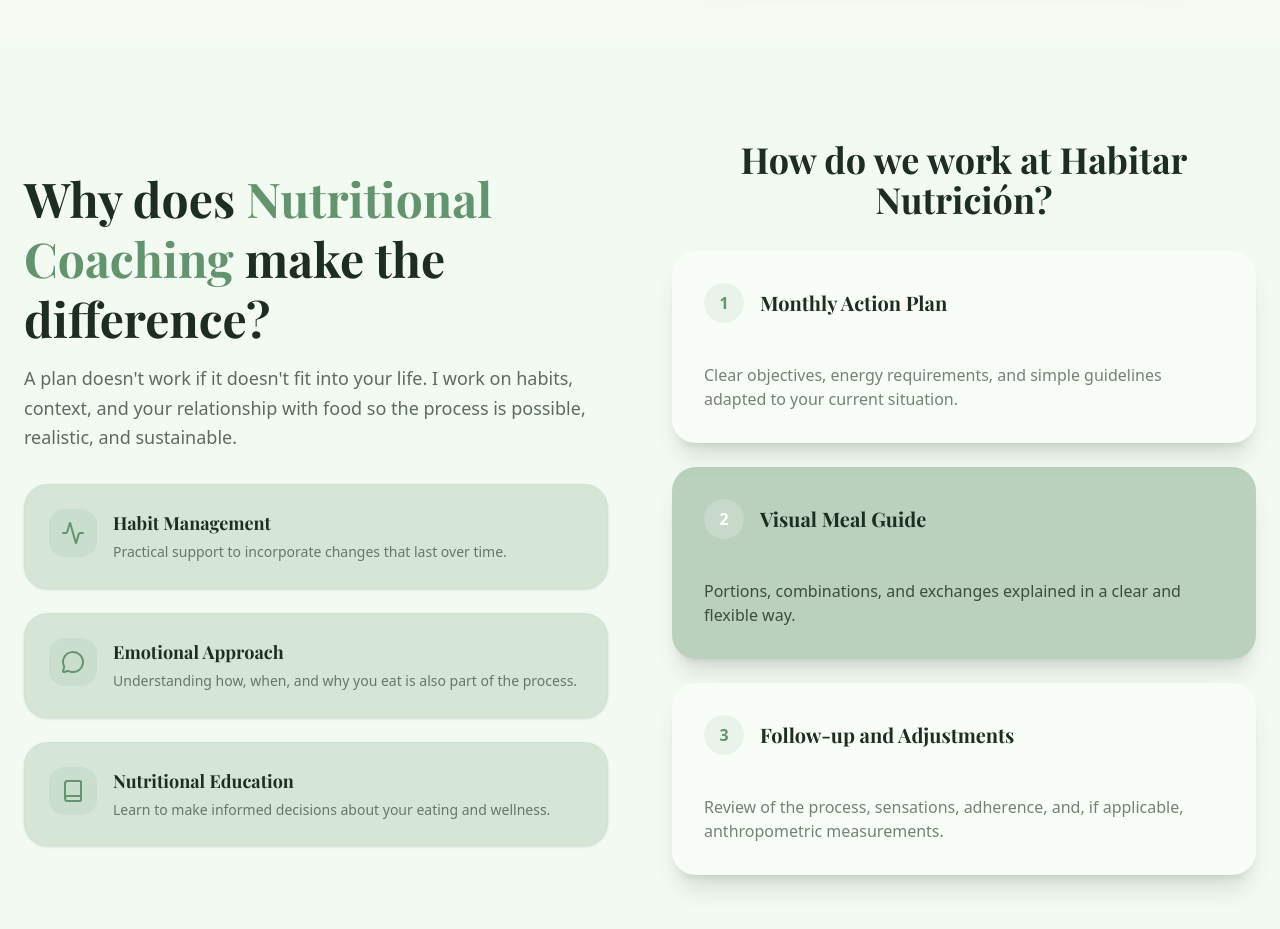
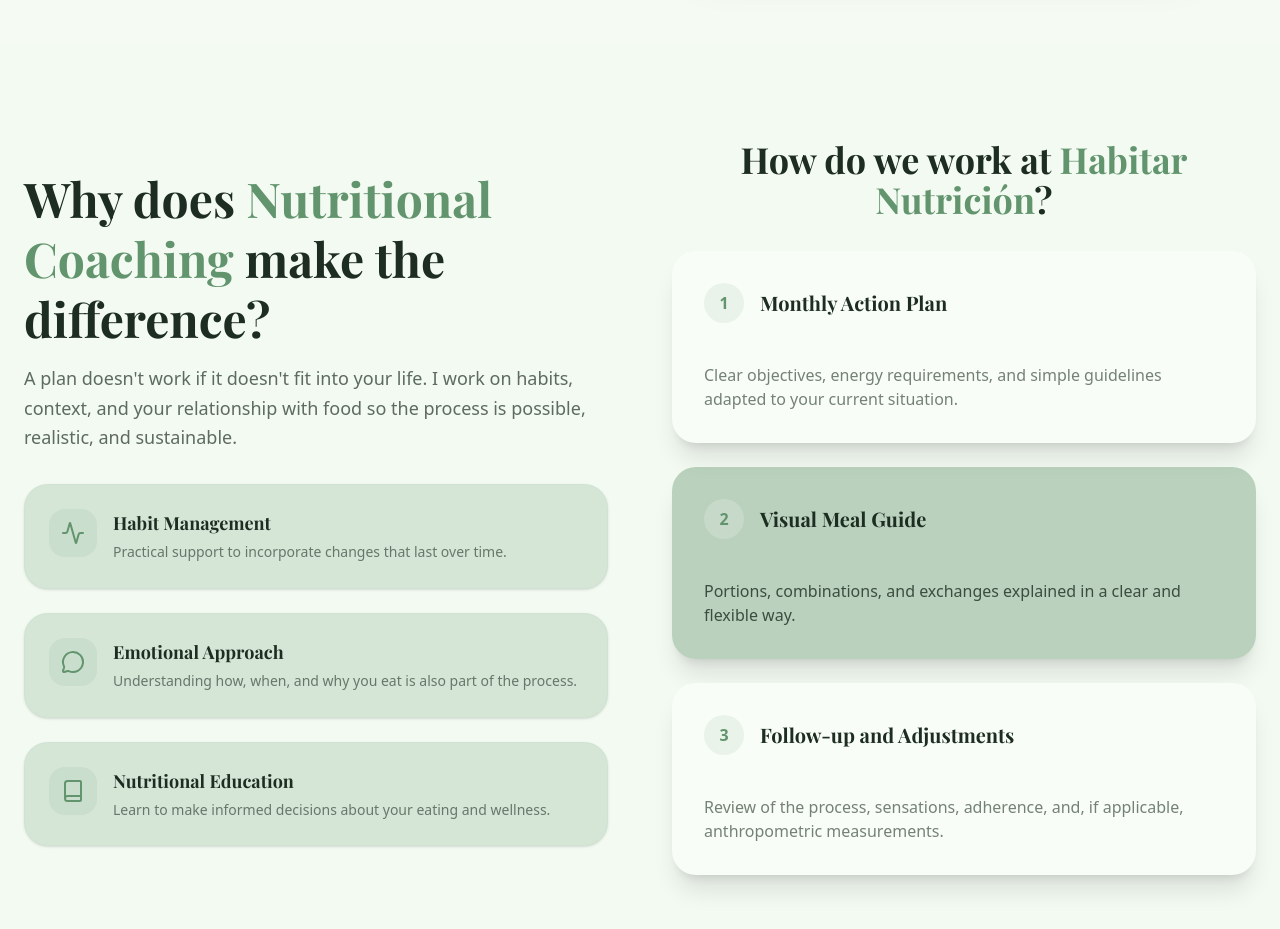
Before and after one commit to fraNieva/habitar-nutricion, a Next.js app: page /en in a window 1280 px wide. Shown: the part 2300-3229 px from the top of the page. Built offline with nearby package versions, Linux system fonts and the light colour scheme; no server answers; a web font is replaced by a local one.

Commit message:
set light theme as default

```diff
--- a/messages/en.json
+++ b/messages/en.json
@@ -48,7 +48,10 @@
         "title": "Nutritional Education",
         "description": "Learn to make informed decisions about your eating and wellness."
       },
-      "deliverablesTitle": "How do we work at Habitar Nutrición?",
+      "deliverablesTitle": "How do we work at ",
+      "deliverablesHighlight": "Habitar Nutrición",
+      "deliverablesTitleEnd": "?",
+
       "deliverable1": {
         "title": "Monthly Action Plan",
         "description": "Clear objectives, energy requirements, and simple guidelines adapted to your current situation."
--- a/messages/es.json
+++ b/messages/es.json
@@ -48,7 +48,9 @@
         "title": "Educación Nutricional",
         "description": "Aprendé a tomar decisiones informadas sobre tu alimentación y bienestar."
       },
-      "deliverablesTitle": "¿Cómo trabajamos en Habitar Nutrición?",
+      "deliverablesTitle": "¿Cómo trabajamos en ",
+      "deliverablesHighlight": "Habitar Nutrición",
+      "deliverablesTitleEnd": "?",
       "deliverable1": {
         "title": "Plan de Acción Mensual",
         "description": "Objetivos claros, requerimientos energéticos y lineamientos simples adaptados a tu momento."
--- a/src/app/[locale]/layout.tsx
+++ b/src/app/[locale]/layout.tsx
@@ -125,7 +125,7 @@
         <NextIntlClientProvider messages={messages}>
           <ThemeProvider
             attribute="class"
-            defaultTheme="system"
+            defaultTheme="light"
             enableSystem
             disableTransitionOnChange
           >
--- a/src/components/home/CoachingSection.tsx
+++ b/src/components/home/CoachingSection.tsx
@@ -59,6 +59,10 @@
           <div className="relative hidden lg:block">
             <h2 className="text-4xl font-serif font-bold text-foreground mb-8 text-center">
               {t("coaching.deliverablesTitle")}
+              <span className="text-primary">
+                {t("coaching.deliverablesHighlight")}
+              </span>
+              {t("coaching.deliverablesTitleEnd")}
             </h2>
             {/* Visual Representation of 3 Deliverables */}
             <div className="grid gap-6">
@@ -75,7 +79,7 @@
                     <div
                       className={`w-10 h-10 rounded-full flex items-center justify-center font-bold ${
                         deliverable.variant === "primary"
-                          ? "bg-white/20 text-white"
+                          ? "bg-white/20 text-primary"
                           : "bg-primary/10 text-primary"
                       }`}
                     >
```
